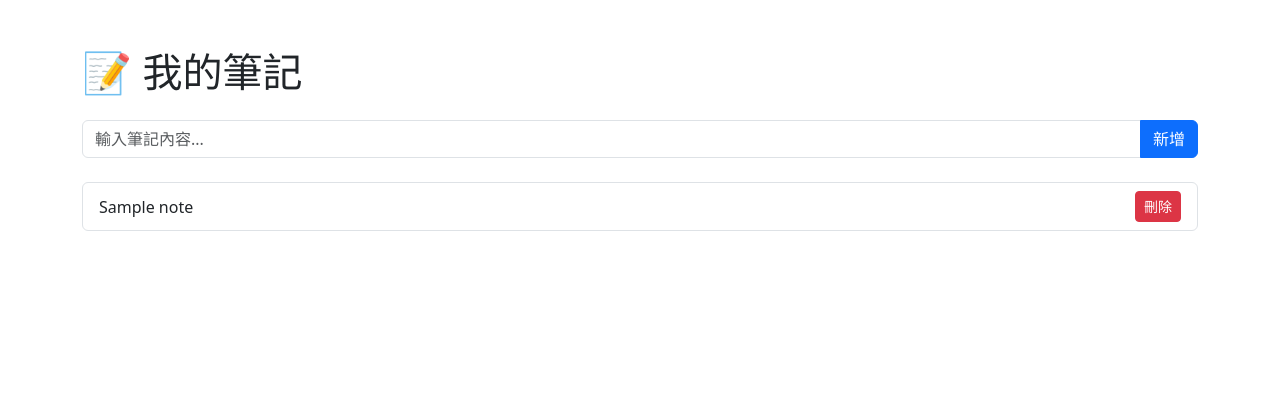
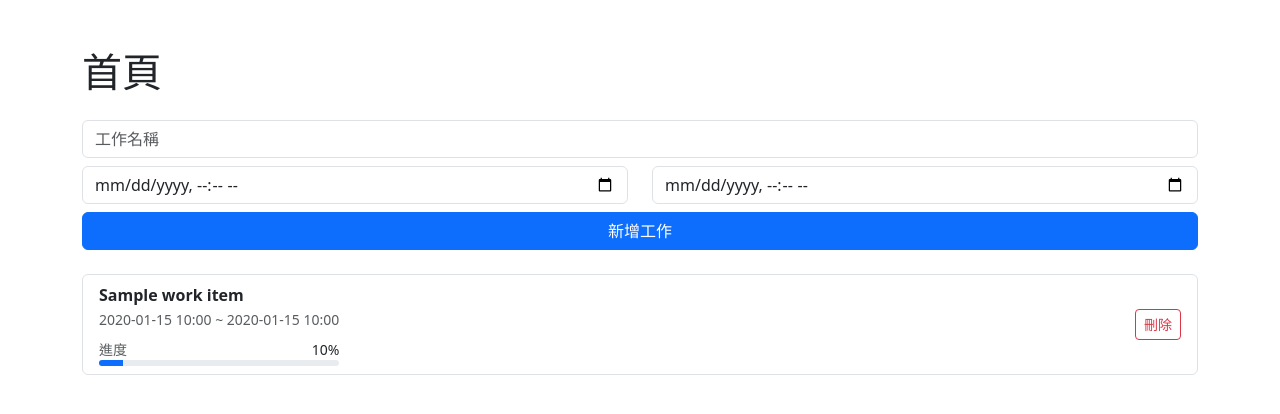
Before and after one commit to Zhuang-Day/WorkPlanManager, a Flask app: template templates/index.html in a window 1280 px wide. Shown: the top 414 px of the page. Run offline with Flask 3, Linux system fonts and the light colour scheme; the template is opened without the code that fills it: most values are stand-ins (such as "Sample title", 1, 10 or a date in 2020); some libraries are stand-ins or nearby versions.

Commit message:
feat: initial release of task management system

```diff
--- a/app.py
+++ b/app.py
@@ -1,8 +1,22 @@
 from flask import Flask, render_template, request, redirect
+from psycopg2 import Error
+from datetime import datetime
+from flask import session
+import secrets
 import psycopg2
 import os
+import psycopg2.extras
+
 
 app = Flask(__name__)
+app.secret_key = os.environ.get("SECRET_KEY", "dev-key")
+
+
+@app.before_request
+def set_csrf_token():
+    if "csrf_token" not in session:
+        session["csrf_token"] = secrets.token_hex(16)
+
 
 # 連接資料庫
 def get_db():
@@ -11,40 +25,120 @@ def get_db():
         database=os.environ.get("DB_NAME"),
         user=os.environ.get("DB_USER"),
         password=os.environ.get("DB_PASSWORD"),
-        port=5432
+        port=5432,
     )
     return conn
 
+
+def get_cursor():
+    conn = get_db()
+    cursor = conn.cursor(cursor_factory=psycopg2.extras.DictCursor)
+    return conn, cursor
+
+
+# 驗證CSRF Token
+def validate_csrf():
+    token = request.form.get("csrf_token")
+    if not token:
+        return False
+    return token == session.get("csrf_token")
+
+
 # 首頁：顯示所有資料
 @app.route("/")
-def home():
-    conn = get_db()
-    cursor = conn.cursor()
-    cursor.execute("SELECT * FROM notes;")
-    notes = cursor.fetchall()
+def task_list():
+    conn, cursor = get_cursor()
+    cursor.execute("SELECT * FROM tasks ORDER BY start_at;")
+    work_list = cursor.fetchall()
+    cursor.close()
     conn.close()
-    return render_template("index.html", notes=notes)
+
+    now = datetime.now()
+
+    result = []
+    for item in work_list:
+        start = item["start_at"]
+        end = item["end_at"]
+
+        if now <= start:
+            progress = 0
+        elif now >= end:
+            progress = 100
+        else:
+            total = (end - start).total_seconds()
+            done = (now - start).total_seconds()
+            progress = int(done / total * 100)
+
+        item = dict(item)
+        item["progress"] = max(0, min(100, progress))
+        result.append(item)
+
+    return render_template("index.html", work_list=result)
+
 
 # 新增資料
 @app.route("/add", methods=["POST"])
 def add():
-    content = request.form.get("content")
-    conn = get_db()
-    cursor = conn.cursor()
-    cursor.execute("INSERT INTO notes (content) VALUES (%s);", (content,))
-    conn.commit()
-    conn.close()
+    if not validate_csrf():
+        return "CSRF 驗證失敗", 403
+
+    title = request.form.get("title")
+    if not title:
+        return "title 不可為空", 400
+    try:
+        start_at = datetime.fromisoformat(request.form.get("start_at"))
+        end_at = datetime.fromisoformat(request.form.get("end_at"))
+    except Exception:
+        return "時間格式錯誤", 400
+
+    if end_at <= start_at:
+        return "結束時間必須晚於開始時間", 400
+    conn, cursor = get_cursor()
+    try:
+        cursor.execute(
+            """
+            INSERT INTO tasks (title, start_at, end_at)
+            VALUES (%s, %s, %s);
+            """,
+            (title, start_at, end_at),
+        )
+        conn.commit()
+    except Error as e:
+        conn.rollback()
+        print(e)  # 或用 logging
+        return "資料庫錯誤", 500
+    finally:
+        cursor.close()
+        conn.close()
+
     return redirect("/")
 
+
 # 刪除資料
-@app.route("/delete/<int:id>")
+@app.route("/delete/<int:id>", methods=["POST"])
 def delete(id):
-    conn = get_db()
-    cursor = conn.cursor()
-    cursor.execute("DELETE FROM notes WHERE id = %s;", (id,))
-    conn.commit()
-    conn.close()
+    if not validate_csrf():
+        return "CSRF 驗證失敗", 403
+    conn, cursor = get_cursor()
+    try:
+        cursor.execute("DELETE FROM tasks WHERE id = %s RETURNING id;", (id,))
+        deleted = cursor.fetchone()
+
+        if not deleted:
+            conn.rollback()
+            return "資料不存在", 404
+
+        conn.commit()
+    except Exception as e:
+        conn.rollback()
+        print(e)
+        return "資料庫錯誤", 500
+    finally:
+        cursor.close()
+        conn.close()
+
     return redirect("/")
+
 
 if __name__ == "__main__":
     app.run()
--- a/requirements.txt
+++ b/requirements.txt
@@ -1,3 +1,4 @@
 flask
 gunicorn
 psycopg2-binary
+flask-wtf
--- /dev/null
+++ b/static/js/csrf.js
@@ -0,0 +1,11 @@
+document.addEventListener("DOMContentLoaded", function () {
+    document.querySelectorAll("form").forEach(form => {
+        if (form.method.toUpperCase() === "POST") {
+            const input = document.createElement("input");
+            input.type = "hidden";
+            input.name = "csrf_token";
+            input.value = window.CSRF_TOKEN;
+            form.appendChild(input);
+        }
+    });
+});
--- /dev/null
+++ b/templates/base.html
@@ -0,0 +1,30 @@
+<!DOCTYPE html>
+<html lang="zh-Hant">
+
+<head>
+    <meta charset="UTF-8">
+    <meta name="viewport" content="width=device-width, initial-scale=1.0">
+    <title>{% block title %}工作管理工具{% endblock %}</title>
+
+    <!-- Bootstrap -->
+    <link href="https://cdn.jsdelivr.net/npm/bootstrap@5.3.0/dist/css/bootstrap.min.css" rel="stylesheet">
+
+    {% block head %}{% endblock %}
+</head>
+
+<body class="container mt-5">
+
+    {% block content %}{% endblock %}
+
+    <!-- CSRF token 給 JS 用 -->
+    <script>
+        window.CSRF_TOKEN = "{{ session.csrf_token }}";
+    </script>
+
+    <!-- 自動加 CSRF -->
+    <script src="{{ url_for('static', filename='js/csrf.js') }}"></script>
+
+    {% block scripts %}{% endblock %}
+</body>
+
+</html>
--- a/templates/index.html
+++ b/templates/index.html
@@ -1,33 +1,62 @@
-<!DOCTYPE html>
-<html lang="zh-Hant">
-<head>
-    <meta charset="UTF-8">
-    <meta name="viewport" content="width=device-width, initial-scale=1.0">
-    <title>我的筆記網站</title>
-    <!-- Bootstrap 美化 -->
-    <link href="https://cdn.jsdelivr.net/npm/bootstrap@5.3.0/dist/css/bootstrap.min.css" rel="stylesheet">
-</head>
-<body class="container mt-5">
+{% extends "base.html" %}
 
-    <h1 class="mb-4">📝 我的筆記</h1>
+{% block title %}首頁{% endblock %}
 
-    <!-- 新增表單 -->
+{% block content %}
+
+<h1 class="mb-4">首頁</h1>
+
 <form action="/add" method="POST" class="mb-4">
-        <div class="input-group">
-            <input type="text" name="content" class="form-control" placeholder="輸入筆記內容..." required>
-            <button type="submit" class="btn btn-primary">新增</button>
+    <div class="mb-2">
+        <input type="text" name="title" class="form-control" placeholder="工作名稱" required>
     </div>
+
+    <div class="row mb-2">
+        <div class="col">
+            <input type="datetime-local" name="start_at" class="form-control" required>
+        </div>
+        <div class="col">
+            <input type="datetime-local" name="end_at" class="form-control" required>
+        </div>
+    </div>
+
+    <button type="submit" class="btn btn-primary w-100">新增工作</button>
 </form>
 
-    <!-- 顯示所有筆記 -->
+{% if work_list %}
 <ul class="list-group">
-        {% for note in notes %}
+    {% for work_item in work_list %}
     <li class="list-group-item d-flex justify-content-between align-items-center">
-            {{ note[1] }}
-            <a href="/delete/{{ note[0] }}" class="btn btn-danger btn-sm">刪除</a>
+
+        <div>
+            <div class="fw-bold text-truncate">{{ work_item.title }}</div>
+            <small class="text-muted">
+                {{ work_item.start_at.strftime('%Y-%m-%d %H:%M') }}
+                ~
+                {{ work_item.end_at.strftime('%Y-%m-%d %H:%M') }}
+            </small>
+
+            <div class="d-flex justify-content-between mt-2">
+                <small class="text-muted">進度</small>
+                <small>{{ work_item.progress | default(0) }}%</small>
+            </div>
+
+            <div class="progress" style="height: 6px;">
+                <div class="progress-bar" style="width: {{ work_item.progress | default(0) }}%;"></div>
+            </div>
+        </div>
+
+        <form action="/delete/{{ work_item.id }}" method="POST" style="margin:0;">
+            <button type="submit" class="btn btn-outline-danger btn-sm" onclick="return confirm('確定刪除？')">
+                刪除
+            </button>
+        </form>
+
     </li>
     {% endfor %}
 </ul>
+{% else %}
+<p class="text-center text-muted">目前沒有工作</p>
+{% endif %}
 
-</body>
-</html>
+{% endblock %}
```
Also changed, not shown: 1 other file. Lines whose indentation alone changed are shown as unchanged.
